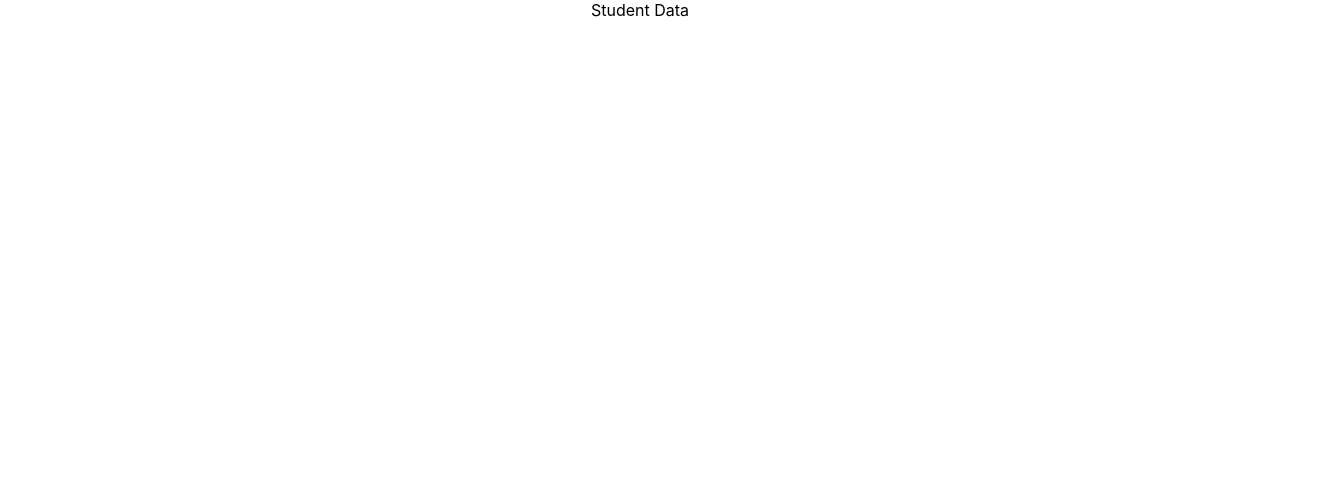
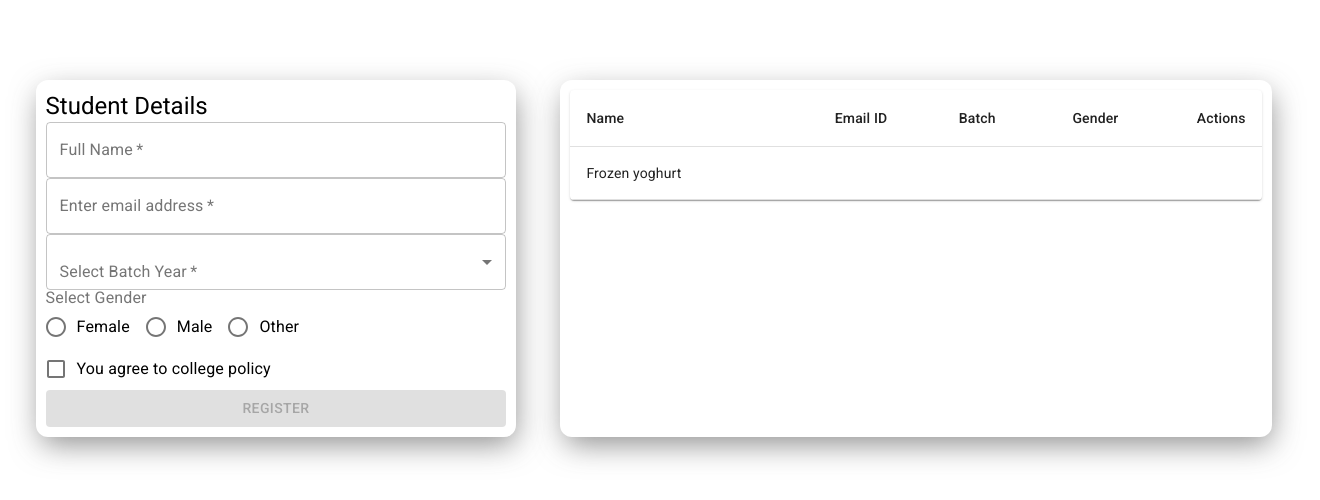
Before and after one commit to RiyaNegi/Student-Data, a React (Create React App) app: page / in a window 1280 px wide. Shown: the top 500 px of the page, 1320 px wide, since content can reach past the window. Built offline with nearby package versions, Linux system fonts and the light colour scheme.

Commit message:
add form and table components

```diff
--- a/package.json
+++ b/package.json
@@ -3,6 +3,7 @@
   "version": "0.1.0",
   "private": true,
   "dependencies": {
+    "@material-ui/core": "^4.11.3",
     "@testing-library/jest-dom": "^5.11.4",
     "@testing-library/react": "^11.1.0",
     "@testing-library/user-event": "^12.1.10",
--- a/public/index.html
+++ b/public/index.html
@@ -1,14 +1,14 @@
 <!DOCTYPE html>
 <html lang="en">
+
 <head>
   <meta charset="utf-8" />
   <link rel="icon" href="%PUBLIC_URL%/favicon.ico" />
   <meta name="viewport" content="width=device-width, initial-scale=1" />
   <meta name="theme-color" content="#000000" />
-    <meta
-      name="description"
-      content="Web site created using create-react-app"
-    />
+  <meta name="description" content="Web site created using create-react-app" />
+  <link rel="stylesheet" href="https://fonts.googleapis.com/css?family=Roboto:300,400,500,700&display=swap" />
+
   <link rel="apple-touch-icon" href="%PUBLIC_URL%/logo192.png" />
   <!--
       manifest.json provides metadata used when your web app is installed on a
@@ -26,6 +26,7 @@
     -->
   <title>React App</title>
 </head>
+
 <body>
   <noscript>You need to enable JavaScript to run this app.</noscript>
   <div id="root"></div>
@@ -40,4 +41,5 @@
       To create a production bundle, use `npm run build` or `yarn build`.
     -->
 </body>
+
 </html>
--- a/src/App.css
+++ b/src/App.css
@@ -1,38 +1,18 @@
 .App {
-  text-align: center;
+  display: flex;
+  width: 100%;
+  padding: 80px 20px;
 }
 
-.App-logo {
-  height: 40vmin;
-  pointer-events: none;
+.form{
+  display: flex;
+  width:40%;
+  justify-content: center;
 }
 
-@media (prefers-reduced-motion: no-preference) {
-  .App-logo {
-    animation: App-logo-spin infinite 20s linear;
-  }
+.table{
+  display: flex;
+  width:60%;
+  justify-content: center;
+
 }
-
-.App-header {
-  background-color: #282c34;
-  min-height: 100vh;
-  display: flex;
-  flex-direction: column;
-  align-items: center;
-  justify-content: center;
-  font-size: calc(10px + 2vmin);
-  color: white;
-}
-
-.App-link {
-  color: #61dafb;
-}
-
-@keyframes App-logo-spin {
-  from {
-    transform: rotate(0deg);
-  }
-  to {
-    transform: rotate(360deg);
-  }
-}
--- a/src/App.js
+++ b/src/App.js
@@ -1,13 +1,16 @@
 import React from "react"
 import './App.css';
 import { ActionProvider } from './components/ActionContext'
+import Form from "./components/Form/Form"
+import Table from "./components/Table/Table";
 
 
 function App() {
   return (
     <ActionProvider >
       <div className="App">
-        Student Data
+        <div className="form"><Form /></div>
+        <div className="table"><Table /></div>
       </div>
     </ActionProvider>
   );
--- a/src/components/ActionContext.js
+++ b/src/components/ActionContext.js
@@ -3,12 +3,31 @@ import React, { createContext, useEffect, useState } from 'react'
 
 export const ActionContext = createContext()
 
+let students = [
+  {
+    name: "Riya Negi",
+    email: "abc@gmail.com",
+    batch: "BE",
+    gender: "Female",
+  }
+]
+
 export const ActionProvider = ({ children }) => {
-  const [replies, setReplies] = useState([])
+  const handleStudents = (data) => {
+    console.log("handle student called")
+    let newStudent = students.slice()
+    newStudent.push(data)
+    students = newStudent
+    console.log("new data->", students)
+  }
+
 
   return (
     <ActionContext.Provider
-      value={{}}
+      value={{
+        handleStudents: handleStudents,
+        students: students
+      }}
     >
       {children}
     </ActionContext.Provider>
--- /dev/null
+++ b/src/components/Form/Form.js
@@ -0,0 +1,116 @@
+import React, { useState, useContext } from "react"
+import Button from '@material-ui/core/Button';
+import { Checkbox, Grid, } from '@material-ui/core';
+import Typography from '@material-ui/core/Typography';
+import { Input, TextField, FormControl, FormGroup, InputLabel, Select as MuiSelect, MenuItem, FormLabel, RadioGroup as MuiRadioGroup, FormControlLabel, Radio, Checkbox as MuiCheckbox } from '@material-ui/core';
+import "../style.css"
+import "./form.css"
+import { ActionContext } from "../ActionContext";
+
+
+
+const Form = () => {
+  const action = useContext(ActionContext)
+
+  const [values, setValues] = useState({
+    ...action.data, check: false
+  });
+
+
+  const handleChange = e => {
+    const { name, value } = e.target
+    setValues({
+      ...values,
+      [name]: value
+    })
+  }
+
+  const handleSubmit = (e) => {
+    e.preventDefault()
+    action.handleStudents(values)
+    setValues({})
+  }
+
+  const handleCheck = () => {
+    setValues({ ...values, check: !values.check })
+  }
+
+  console.log(values)
+
+  return <div className="card">
+    <Typography component="h1" variant="h5">
+      Student Details
+        </Typography>
+    <form className="cols" onSubmit={handleSubmit}>
+      <Grid container>
+        <TextField
+          variant="outlined"
+          label="Full Name"
+          name="name"
+          value={values.name}
+          onChange={handleChange}
+          fullWidth
+          required
+        />
+        <TextField
+          variant="outlined"
+          label="Enter email address"
+          name="email"
+          value={values.email}
+          onChange={handleChange}
+          autoComplete="email"
+          fullWidth
+          required
+        />
+        <FormControl variant="outlined" fullWidth required>
+          <InputLabel className="top">Select Batch Year</InputLabel>
+          <MuiSelect
+            label="Select Batch Year"
+            name="batch"
+            value={values.batch}
+            onChange={handleChange}>
+            <MenuItem value="FE">FE</MenuItem>
+            <MenuItem value="SE">SE</MenuItem>
+            <MenuItem value="TE">TE</MenuItem>
+            <MenuItem value="BE">BE</MenuItem>
+          </MuiSelect>
+        </FormControl>
+        <FormControl fullWidth>
+          <FormLabel>Select Gender</FormLabel>
+          <MuiRadioGroup row
+            name="gender"
+            value={values.gender}
+            onChange={handleChange}
+          >
+            <FormControlLabel key="01" value="Female" control={<Radio />} label="Female" />
+            <FormControlLabel key="02" value="Male" control={<Radio />} label="Male" />
+            <FormControlLabel key="03" value="Other" control={<Radio />} label="Other" />
+          </MuiRadioGroup>
+        </FormControl>
+        <FormControl required>
+          <FormControlLabel
+            control={<MuiCheckbox
+              name="policy"
+              color="primary"
+              checked={values.check}
+              onChange={handleCheck}
+            />}
+            label="You agree to college policy"
+          />
+        </FormControl>
+        <Button
+          type="submit"
+          fullWidth
+          variant="contained"
+          color="primary"
+          onClick={(e) => handleSubmit(e)}
+          disabled={!values.check || !values.gender || !values.name || !values.email || !values.batch}
+        >
+          Register
+          </Button>
+      </Grid>
+    </form>
+  </div>
+}
+
+export default Form
--- /dev/null
+++ b/src/components/Form/form.css
@@ -0,0 +1,3 @@
+.form{
+    width:40%
+}
--- /dev/null
+++ b/src/components/Table/Table.js
@@ -0,0 +1,60 @@
+import React, { useContext } from "react"
+import { makeStyles } from '@material-ui/core/styles';
+import Table from '@material-ui/core/Table';
+import TableBody from '@material-ui/core/TableBody';
+import TableCell from '@material-ui/core/TableCell';
+import TableContainer from '@material-ui/core/TableContainer';
+import TableHead from '@material-ui/core/TableHead';
+import TableRow from '@material-ui/core/TableRow';
+import Paper from '@material-ui/core/Paper';
+import { ActionContext } from "../ActionContext";
+
+const useStyles = makeStyles({
+    table: {
+        minWidth: 450,
+    },
+});
+
+function createData(name, email, batch, gender) {
+    return { name, email, batch, gender };
+}
+
+const rows = [
+    createData('Frozen yoghurt', 159, 6.0, 24, 4.0),
+];
+
+const DataTable = () => {
+    const classes = useStyles();
+    const action = useContext(ActionContext)
+
+    return <div className="card" style={{ width: "90%" }}>
+        <TableContainer component={Paper}>
+            <Table className={classes.table} aria-label="simple table">
+                <TableHead>
+                    <TableRow>
+                        <TableCell>Name</TableCell>
+                        <TableCell align="right">Email ID</TableCell>
+                        <TableCell align="right">Batch</TableCell>
+                        <TableCell align="right">Gender</TableCell>
+                        <TableCell align="right">Actions</TableCell>
+                    </TableRow>
+                </TableHead>
+                <TableBody>
+                    {rows.map((row) => (
+                        <TableRow key={row.name}>
+                            <TableCell component="th" scope="row">
+                                {row.name}
+                            </TableCell>
+                            <TableCell align="right">{row.calories}</TableCell>
+                            <TableCell align="right">{row.fat}</TableCell>
+                            <TableCell align="right">{row.carbs}</TableCell>
+                            <TableCell align="right">{row.protein}</TableCell>
+                        </TableRow>
+                    ))}
+                </TableBody>
+            </Table>
+        </TableContainer>
+    </div>
+}
+
+export default DataTable
--- /dev/null
+++ b/src/components/Table/table.css
@@ -0,0 +1,3 @@
+.table{
+    width:100%
+}
--- /dev/null
+++ b/src/components/style.css
@@ -0,0 +1,23 @@
+.card{
+    background-color: #ffffff;
+    width:90%;
+    padding:10px;
+    border-radius: 12px;
+    box-shadow: 2px 10px 30px -3px rgba(119,119,119,0.83);
+-webkit-box-shadow: 2px 10px 30px -3px rgba(119,119,119,0.83);
+-moz-box-shadow: 2px 10px 30px -3px rgba(119,119,119,0.83);
+
+}
+
+.cols{
+    display: flex;
+    flex-direction: column;
+}
+
+.row{
+    display: flex;
+}
+
+.top{
+    margin-top: 10px;
+}
```
Also changed, not shown: src/components/Form.js (deleted), 1 other file (tests, documents, lock files or other folders). Lines whose indentation alone changed are shown as unchanged.
